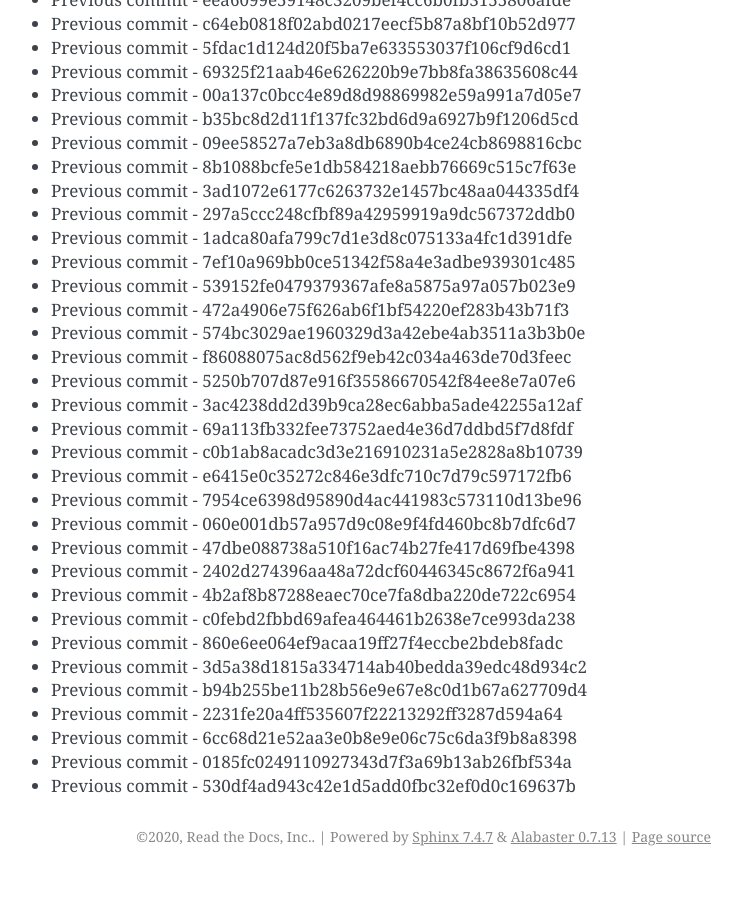
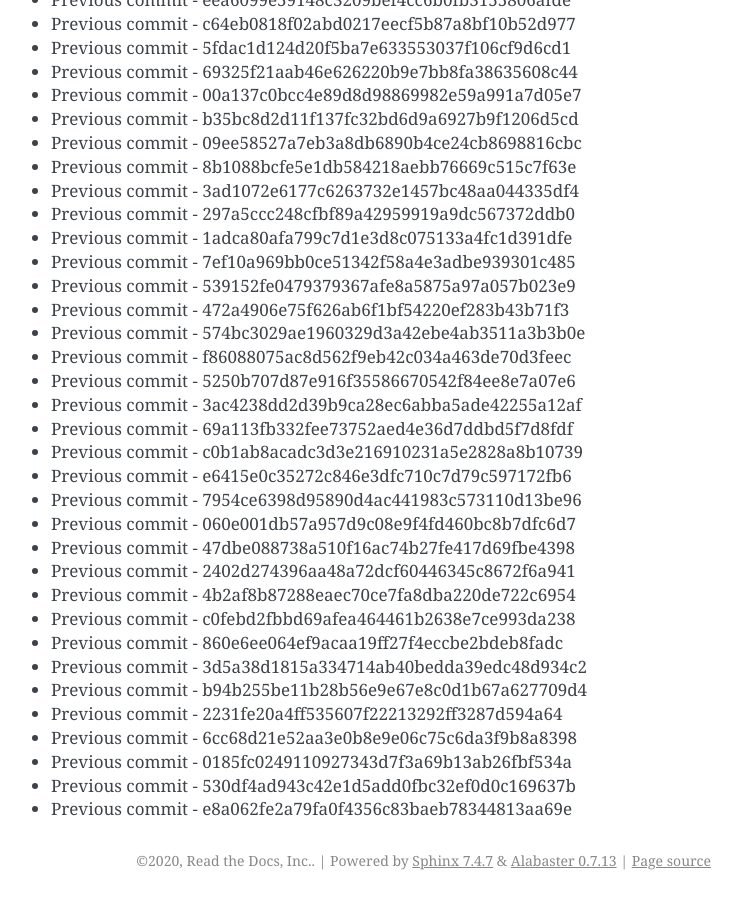
Before and after one commit to readthedocs/rtd-git-stresstest, a Sphinx documentation site: the page built from docs/updates.rst, in a window 1280 px wide and 900 px high, scrolled down 1393 px. Shown: the whole window, without its empty margins (399-1141 px from the left). Built offline with Sphinx 7.4.7, drawn with Linux system fonts in a browser that asks for light colours; before the commit the page ends 2269 px from its top, so only the background shows below that.

Commit message:
Generating commit from previous: e8a062fe2a79fa0f4356c83baeb78344813aa69e

```diff
--- a/docs/updates.rst
+++ b/docs/updates.rst
@@ -90,3 +90,4 @@ It can be tested for any performance characteristics.
 * Previous commit - 6cc68d21e52aa3e0b8e9e06c75c6da3f9b8a8398
 * Previous commit - 0185fc0249110927343d7f3a69b13ab26fbf534a
 * Previous commit - 530df4ad943c42e1d5add0fbc32ef0d0c169637b
+* Previous commit - e8a062fe2a79fa0f4356c83baeb78344813aa69e
```
